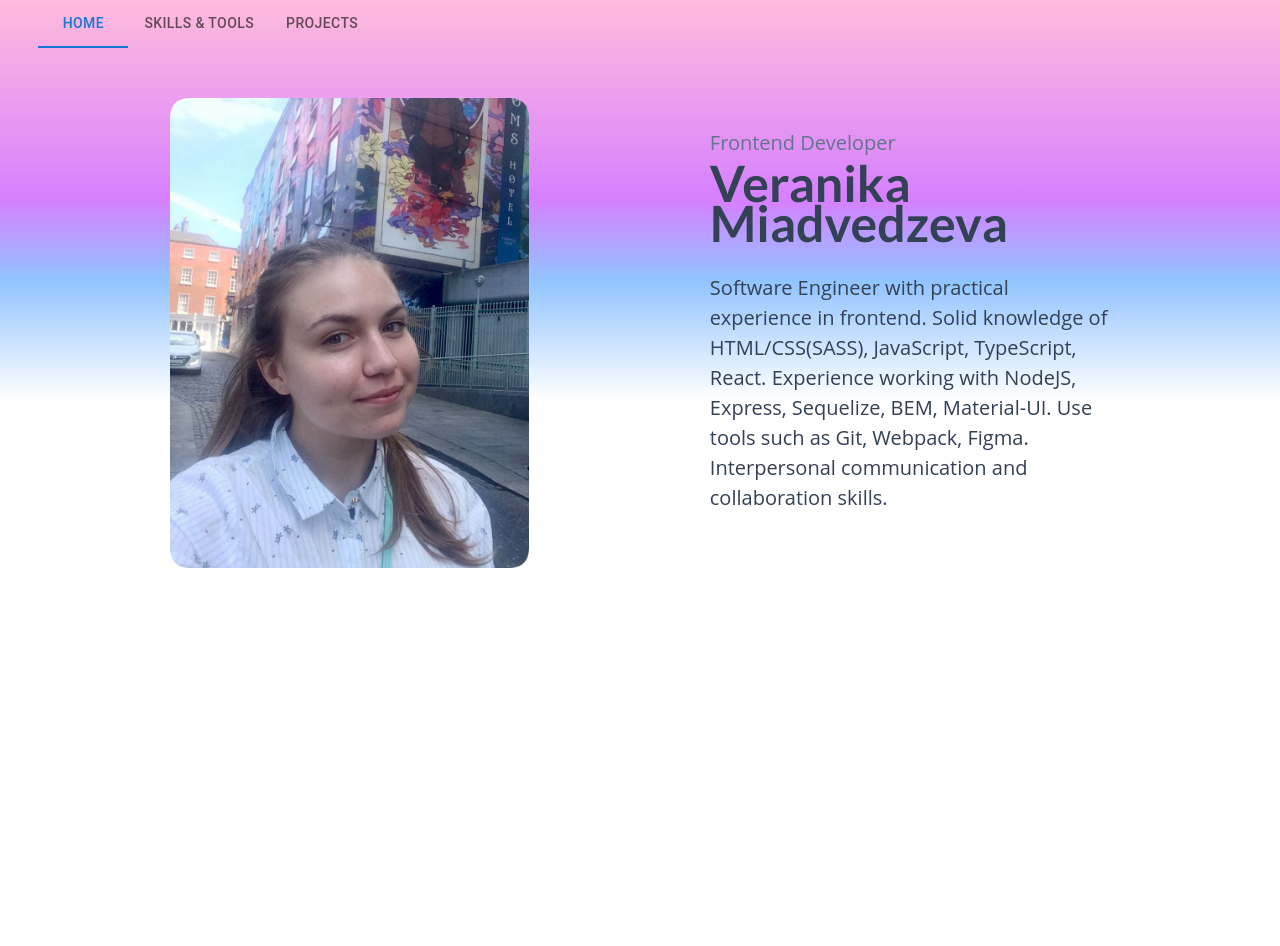
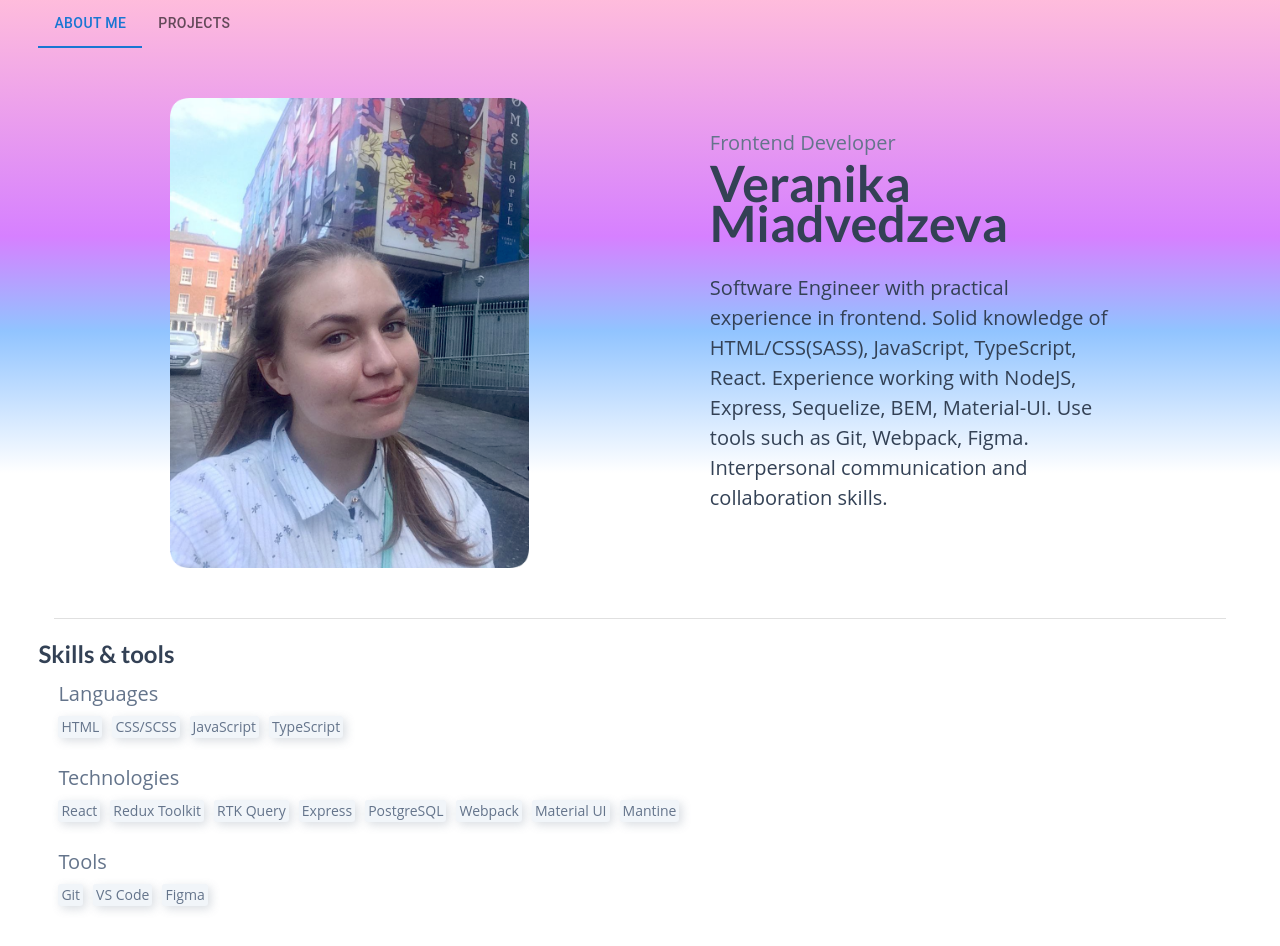
Before and after one commit to Veronchi/CV, a React (Vite) app in the folder cv/: page / in a window 1280 px wide. Before the commit the page ends 800 px from the top, so only its background shows below. Built offline with nearby package versions, Linux system fonts and the light colour scheme.

Commit message:
transfer skills to the main page

```diff
--- a/cv/src/components/index.ts
+++ b/cv/src/components/index.ts
@@ -3,3 +3,4 @@ export { Header } from './header/header';
 export { NavTabs } from './nav-tabs/nav-tabs';
 export { ProjectList } from './projects-list/project-list';
 export { ProjectCard } from './project-card/project-card';
+export { Skills } from './skils/skils';
--- a/cv/src/components/nav-tabs/nav-tabs.tsx
+++ b/cv/src/components/nav-tabs/nav-tabs.tsx
@@ -10,7 +10,7 @@ interface LinkTabProps {
   to: string;
 }
 
-const { MAIN, SKILLS, PROJECTS } = Paths;
+const { MAIN, PROJECTS } = Paths;
 
 const LinkTab = (props: LinkTabProps) => <Tab component={Link} {...props} />;
 
@@ -24,8 +24,7 @@ export const NavTabs: FC = () => {
   return (
     <Box sx={{ width: '100%' }}>
       <Tabs value={value} onChange={handleChange} aria-label="nav tabs example">
-        <LinkTab label="Home" to={MAIN} />
-        <LinkTab label="Skills & Tools" to={SKILLS} />
+        <LinkTab label="About Me" to={MAIN} />
         <LinkTab label="Projects" to={PROJECTS} />
       </Tabs>
     </Box>
--- a/cv/src/pages/skils-page/skills-page.scss
+++ b/cv/src/components/skils/skills.scss
@@ -4,18 +4,22 @@
 .skills {
   display: flex;
   flex-direction: column;
-  gap: 100px;
-  padding: 5%;
+  padding: 20px 0;
 
   &__subsection {
     display: flex;
     flex-direction: column;
     justify-content: start;
-    gap: 10px;
+    gap: 7px;
+    padding-left: 20px;
+
+    &:not(:last-child) {
+      margin-bottom: 25px;
+    }
   }
 
   &__title {
-    @include main-title;
+    @include subtitle;
     font-size: $fs-m;
     line-height: 30px;
     margin-right: 3%;
@@ -33,3 +37,8 @@
     @include label;
   }
 }
+
+.title {
+  @include section-title;
+  margin-bottom: 10px;
+}
--- a/cv/src/pages/skils-page/skils-page.tsx
+++ b/cv/src/components/skils/skils.tsx
@@ -1,10 +1,11 @@
 import { FC } from 'react';
 import { Languages, Technologies, Tools } from '@/utils/constants';
-import './skills-page.scss';
+import './skills.scss';
 
-export const SkillsPage: FC = () => {
+export const Skills: FC = () => {
   return (
     <section className="skills">
+      <h2 className="title">Skills & tools</h2>
       <div className="skills__subsection">
         <h3 className="skills__title">Languages</h3>
         <ul className="skills__list">
--- a/cv/src/pages/index.ts
+++ b/cv/src/pages/index.ts
@@ -1,3 +1,2 @@
 export { IntroPage } from "./intro-page/intro-page";
-export { SkillsPage } from "./skils-page/skils-page";
 export { ProjectsPage } from "./projects-page/projects-page";
--- a/cv/src/pages/intro-page/intro-page.scss
+++ b/cv/src/pages/intro-page/intro-page.scss
@@ -6,6 +6,7 @@
   flex-wrap: wrap;
   gap: 15%;
   padding-top: 50px;
+  margin-bottom: 50px;
 
   &__content {
     width: 400px;
--- a/cv/src/pages/intro-page/intro-page.tsx
+++ b/cv/src/pages/intro-page/intro-page.tsx
@@ -1,9 +1,12 @@
 import { FC } from 'react';
 import cvImg from '@/assets/img/cv-img.png';
 import './intro-page.scss';
+import { Divider } from '@mui/material';
+import { Skills } from '@/components';
 
 export const IntroPage: FC = () => {
   return (
+    <>
       <section className="intro">
         <div className="avatar">
           <img className="avatar__img" src={cvImg} alt="cv photo" />
@@ -19,5 +22,8 @@ export const IntroPage: FC = () => {
           </p>
         </div>
       </section>
+      <Divider variant="middle" />
+      <Skills />
+    </>
   );
 };
--- a/cv/src/router.tsx
+++ b/cv/src/router.tsx
@@ -1,15 +1,14 @@
 import { Route, createBrowserRouter, createRoutesFromElements } from 'react-router-dom';
 import { Layout } from '@/components';
 import { Paths } from './utils/constants';
-import { IntroPage, ProjectsPage, SkillsPage } from './pages';
+import { IntroPage, ProjectsPage } from './pages';
 
-const { MAIN, SKILLS, PROJECTS } = Paths;
+const { MAIN, PROJECTS } = Paths;
 
 export const router = createBrowserRouter(
   createRoutesFromElements(
     <Route path={MAIN} element={<Layout />}>
       <Route index element={<IntroPage />} />
-      <Route path={SKILLS} element={<SkillsPage />} />
       <Route path={PROJECTS} element={<ProjectsPage />} />
     </Route>
   )
--- a/cv/src/styles/_titles.scss
+++ b/cv/src/styles/_titles.scss
@@ -24,3 +24,9 @@
   padding: 1px 3px;
   box-shadow: 3px 3px 10px $box-shadow;
 }
+
+@mixin section-title {
+  @include main-title;
+  font-size: $fs-l;
+  line-height: 30px;
+}
--- a/cv/src/utils/constants.ts
+++ b/cv/src/utils/constants.ts
@@ -1,6 +1,5 @@
 export enum Paths {
   MAIN = '/',
-  SKILLS = 'skills',
   PROJECTS = 'projects',
 }
 
```
Lines whose indentation alone changed are shown as unchanged.
